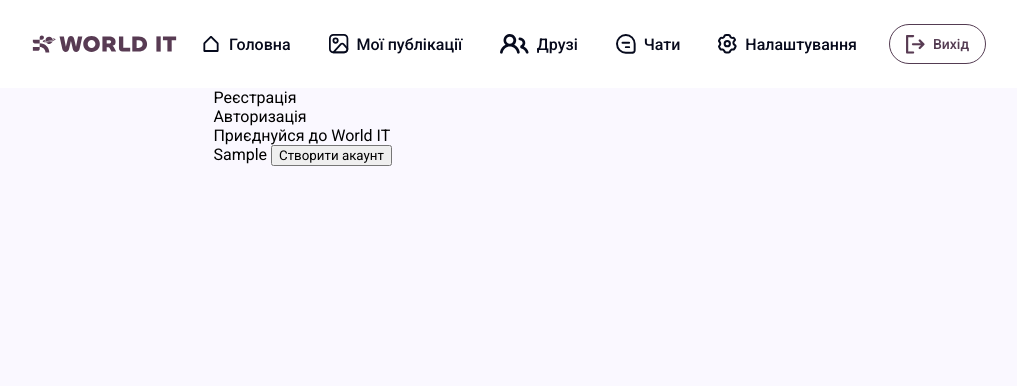
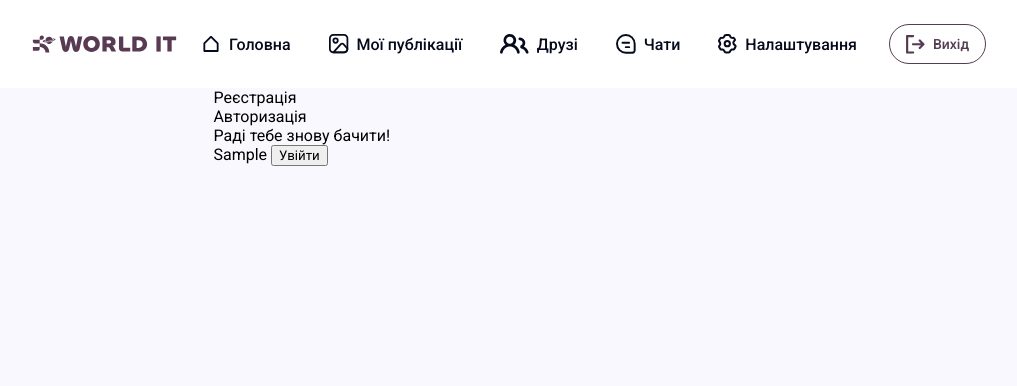
Before and after one commit to Pranichek/Social-Network, a Django app: template Social_network/user_app/templates/user_app/auth.html in a window 1280 px wide. Shown: the top 386 px of the page, without its empty margins (131-1148 px from the left). Run offline with Django 3.2, Linux system fonts and the light colour scheme; the template is opened without the code that fills it: most values are stand-ins (such as "Sample title", 1, 10 or a date in 2020).

Commit message:
Почали наново створювати авторизацію

```diff
--- a/Social_network/user_app/templates/user_app/particles/form_login.html
+++ b/Social_network/user_app/templates/user_app/particles/form_login.html
@@ -1,4 +1,4 @@
-<div class="section-login hidden section">
+<div class="section-login section">
     <nav>
         <p>Реєстрація</p>
         <p>Авторизація</p>
--- a/Social_network/user_app/templates/user_app/particles/form_registration.html
+++ b/Social_network/user_app/templates/user_app/particles/form_registration.html
@@ -1,4 +1,4 @@
-<div class="section-register section">
+<div class="section-register section hidden">
     <nav>
         <p>Реєстрація</p>
         <p>Авторизація</p>
```
Also changed, not shown: Social_network/db.sqlite3, Social_network/user_app/static/js/user_app/change_forms.js (line endings or trailing spaces).
